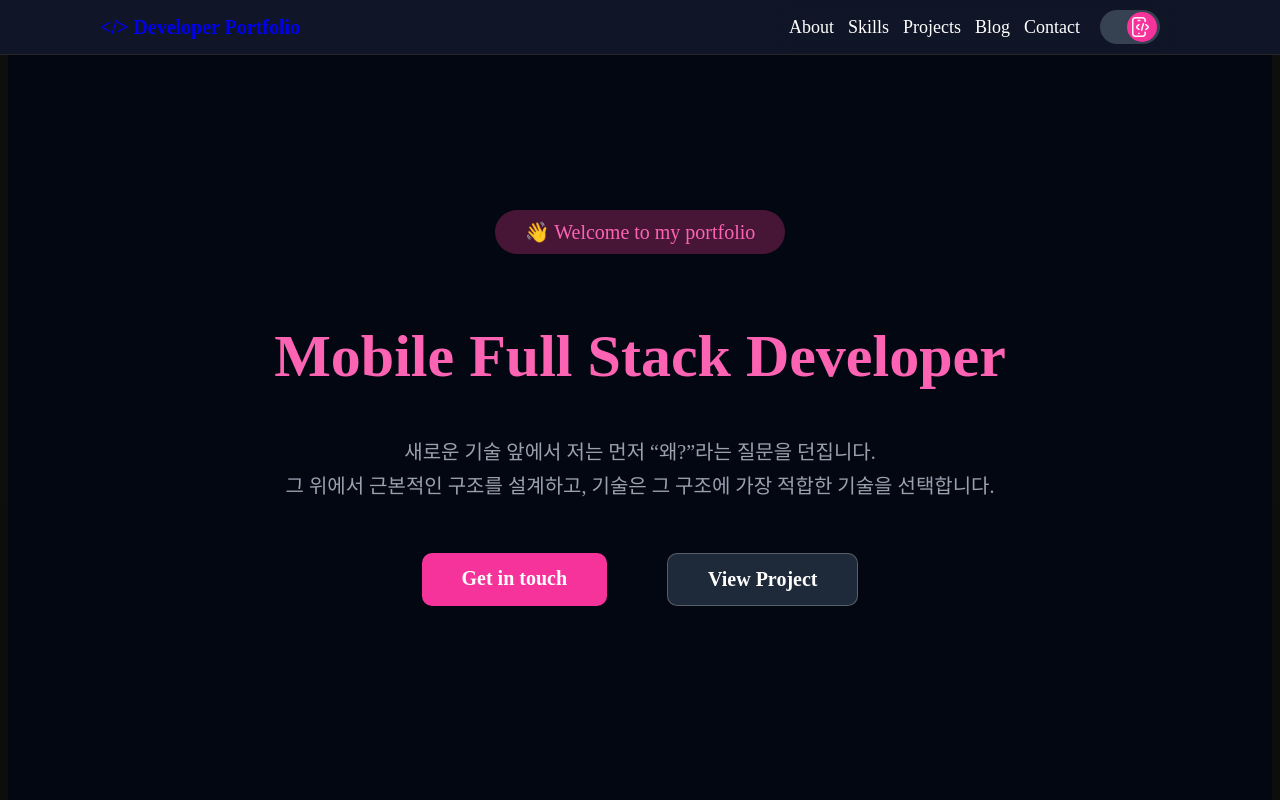
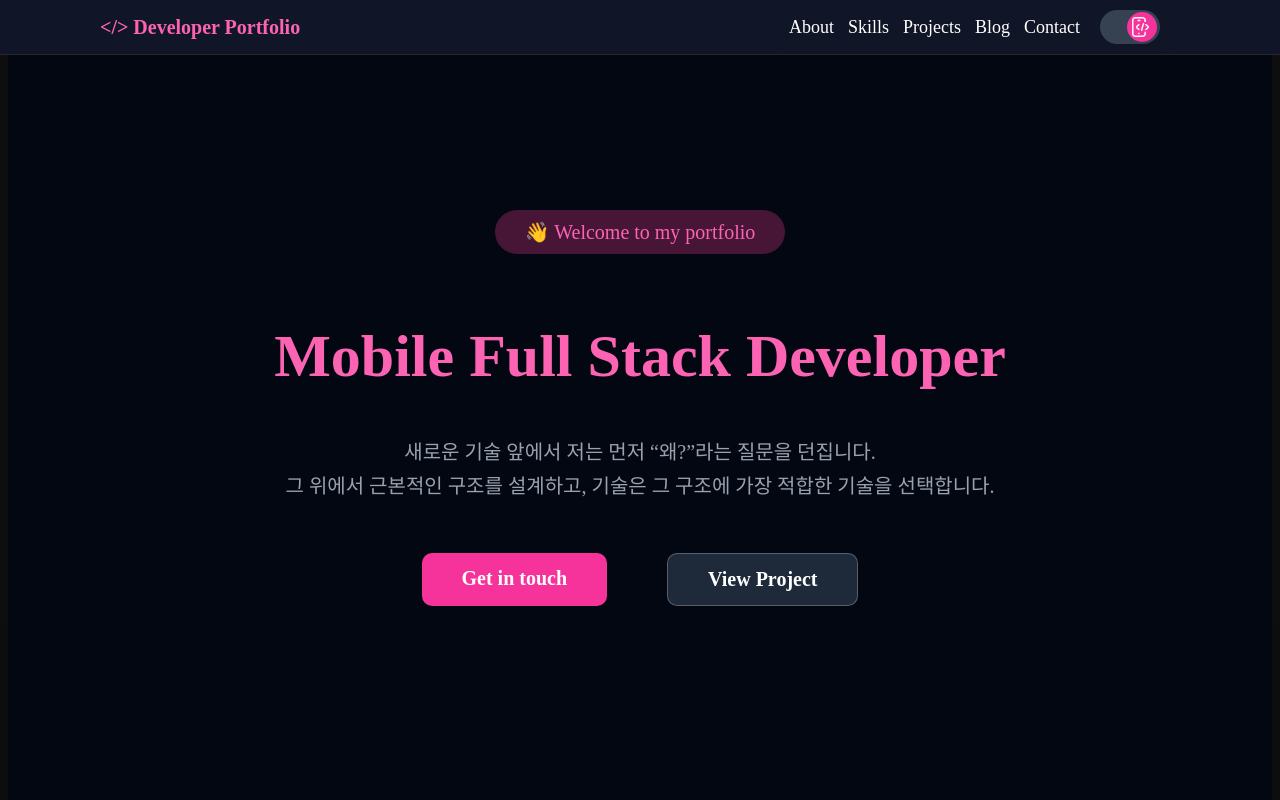
Before and after one commit to s3u0n4/DEV-NOTES, a Next.js app in the folder dev-notes/: page /developer/shin in a window 1280 px wide. Shown: the top 800 px of the page. Built offline with nearby package versions, Linux system fonts and the light colour scheme.

Commit message:
seventh commit

```diff
--- a/dev-notes/app/developer/shin/component/Header/Header.css
+++ b/dev-notes/app/developer/shin/component/Header/Header.css
@@ -27,10 +27,10 @@
   display: flex;
   align-items: center;
   gap: 10px;
-  color: #fc64b3;
 }
 .logo a {
   text-decoration: none;
+  color: #fc64b3;
 }
 .navGroup {
   display: flex;
```
Also changed, not shown: dev-notes/app/developer/sun/layout.tsx (deleted).
